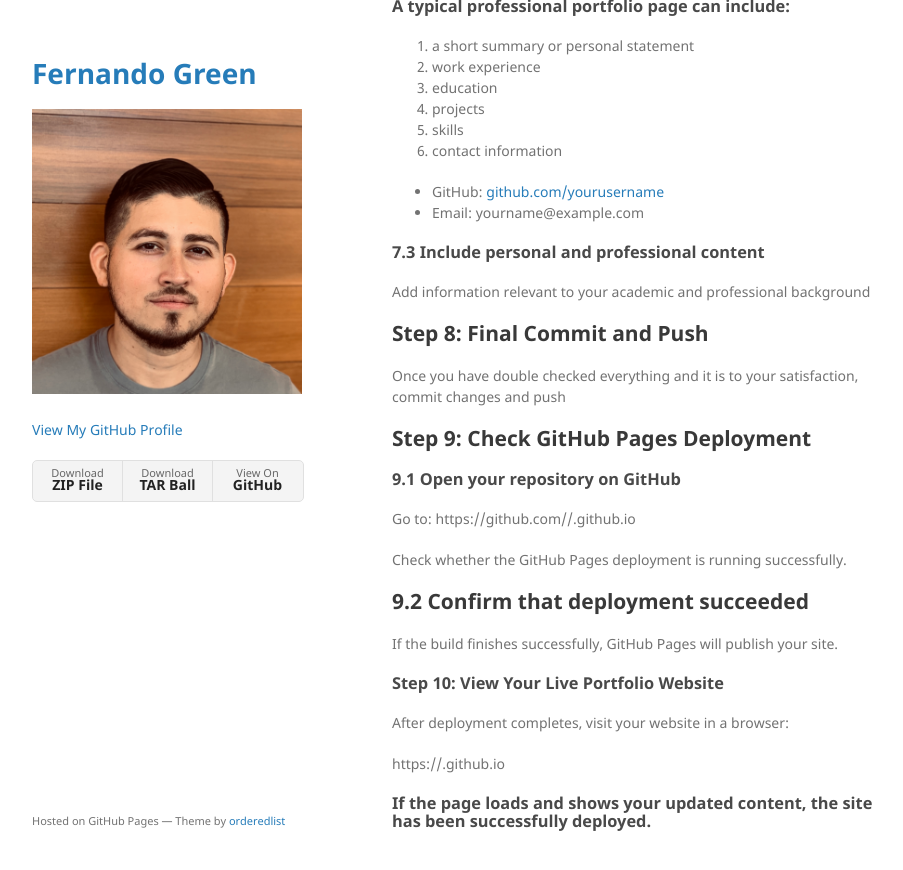
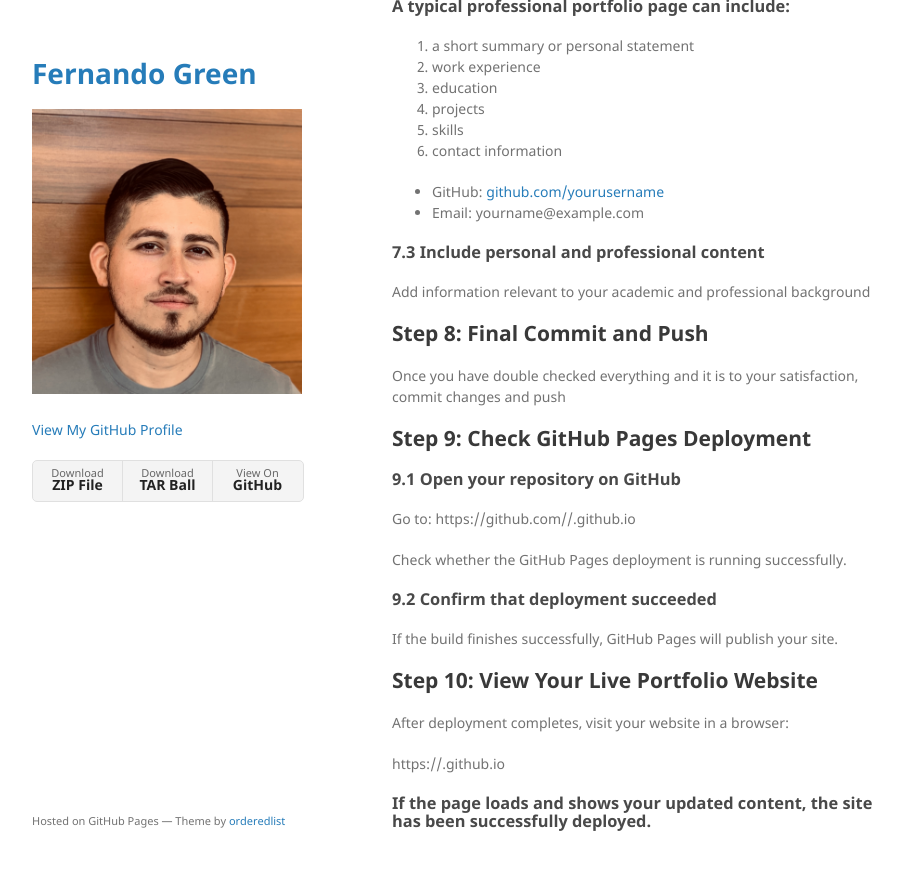
Before and after one commit to Nando-G8/Nando-G8.github.io, a Jekyll site: the page built from subpage_1/index.md, in a window 1280 px wide and 900 px high, scrolled down 4431 px. Shown: the top 870 px of the window, without its empty margins (178-1081 px from the left). Built offline with Jekyll 4.4.1, drawn with Linux system fonts in a browser that asks for light colours; the repository's description, which GitHub fills in, is left out.

```diff
--- a/subpage_1/index.md
+++ b/subpage_1/index.md
@@ -205,11 +205,11 @@ https://github.com/<your_github_username>/<your_github_username>.github.io
 Check whether the GitHub Pages deployment is running successfully.
 
 
-## 9.2 Confirm that deployment succeeded
+### 9.2 Confirm that deployment succeeded
 
 If the build finishes successfully, GitHub Pages will publish your site.
 
-### Step 10: View Your Live Portfolio Website
+## Step 10: View Your Live Portfolio Website
 
 After deployment completes, visit your website in a browser:
 
```
